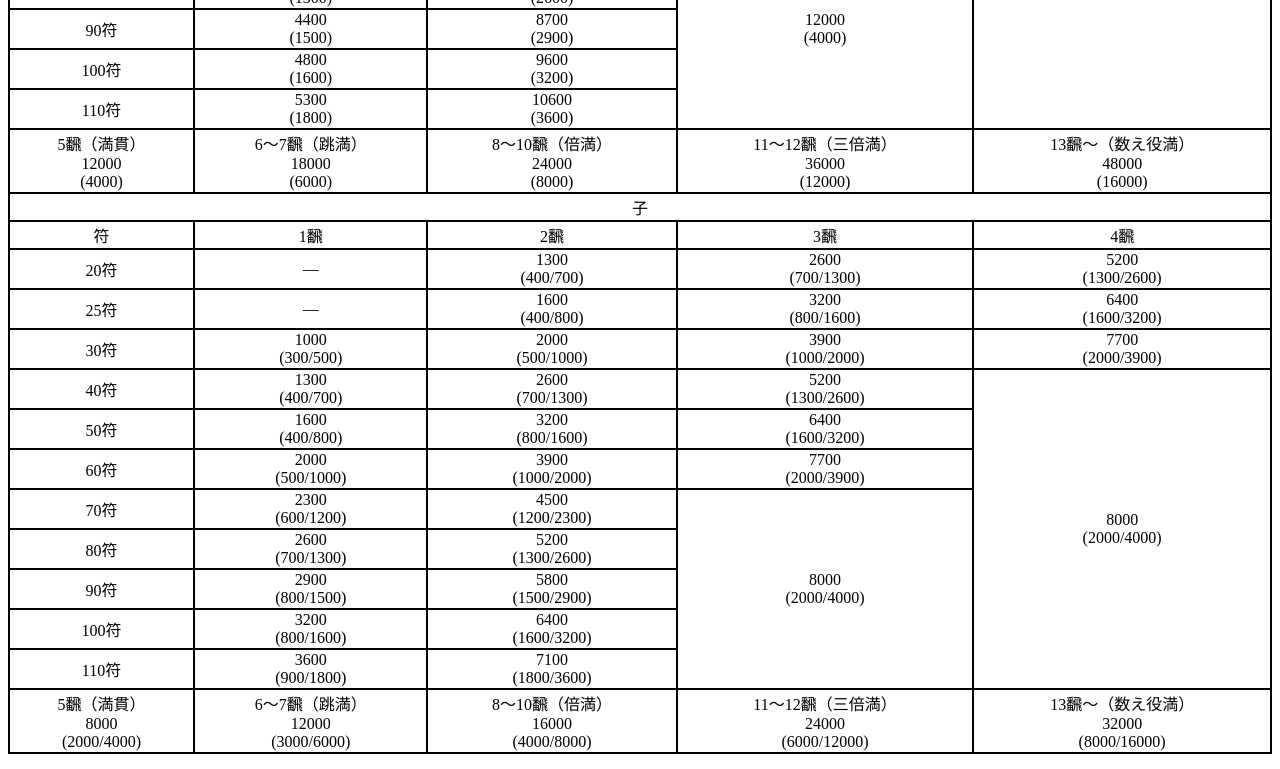
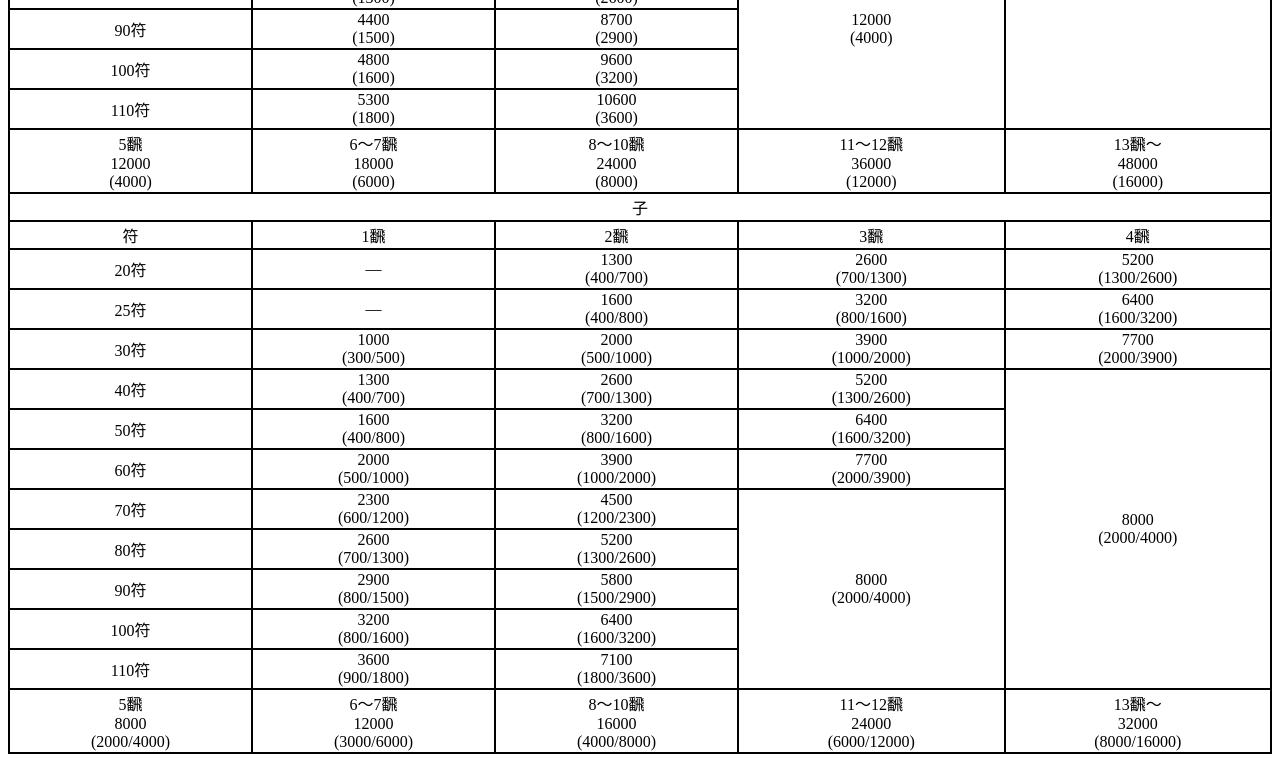
Before and after one commit to mai-cato-147/mai-cato-147.github.io, a plain HTML site: page mahjong/index.html in a window 1280 px wide. Shown: the part 400-1169 px from the top of the page. Drawn offline with Linux system fonts and the light colour scheme.

Commit message:
デザイン調整

```diff
--- a/mahjong/index.html
+++ b/mahjong/index.html
@@ -94,11 +94,11 @@
 				<td>10600<br>(3600)</td>
 			</tr>
 			<tr>
-				<td>5飜（満貫）<br>12000<br>(4000)</td>
-				<td>6～7飜（跳満）<br>18000<br>(6000)</td>
-				<td>8～10飜（倍満）<br>24000<br>(8000)</td>
-				<td>11～12飜（三倍満）<br>36000<br>(12000)</td>
-				<td>13飜～（数え役満）<br>48000<br>(16000)</td>
+				<td>5飜<br>12000<br>(4000)</td>
+				<td>6～7飜<br>18000<br>(6000)</td>
+				<td>8～10飜<br>24000<br>(8000)</td>
+				<td>11～12飜<br>36000<br>(12000)</td>
+				<td>13飜～<br>48000<br>(16000)</td>
 			</tr>
 			<tr>
 				<td colspan="5">子</td>
@@ -177,11 +177,11 @@
 				<td>7100<br>(1800/3600)</td>
 			</tr>
 			<tr>
-				<td>5飜（満貫）<br>8000<br>(2000/4000)</td>
-				<td>6～7飜（跳満）<br>12000<br>(3000/6000)</td>
-				<td>8～10飜（倍満）<br>16000<br>(4000/8000)</td>
-				<td>11～12飜（三倍満）<br>24000<br>(6000/12000)</td>
-				<td>13飜～（数え役満）<br>32000<br>(8000/16000)</td>
+				<td>5飜<br>8000<br>(2000/4000)</td>
+				<td>6～7飜<br>12000<br>(3000/6000)</td>
+				<td>8～10飜<br>16000<br>(4000/8000)</td>
+				<td>11～12飜<br>24000<br>(6000/12000)</td>
+				<td>13飜～<br>32000<br>(8000/16000)</td>
 			</tr>
 		</tbody>
 	</table>
```
